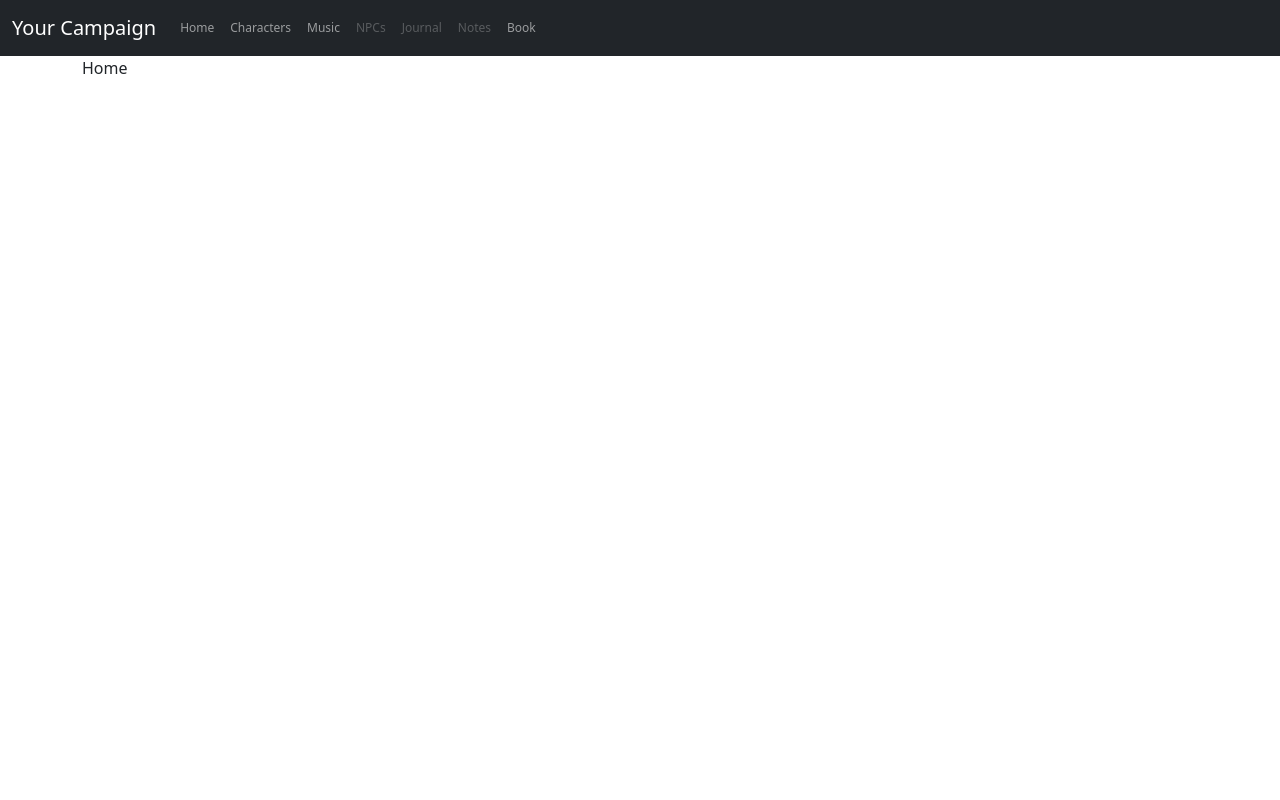
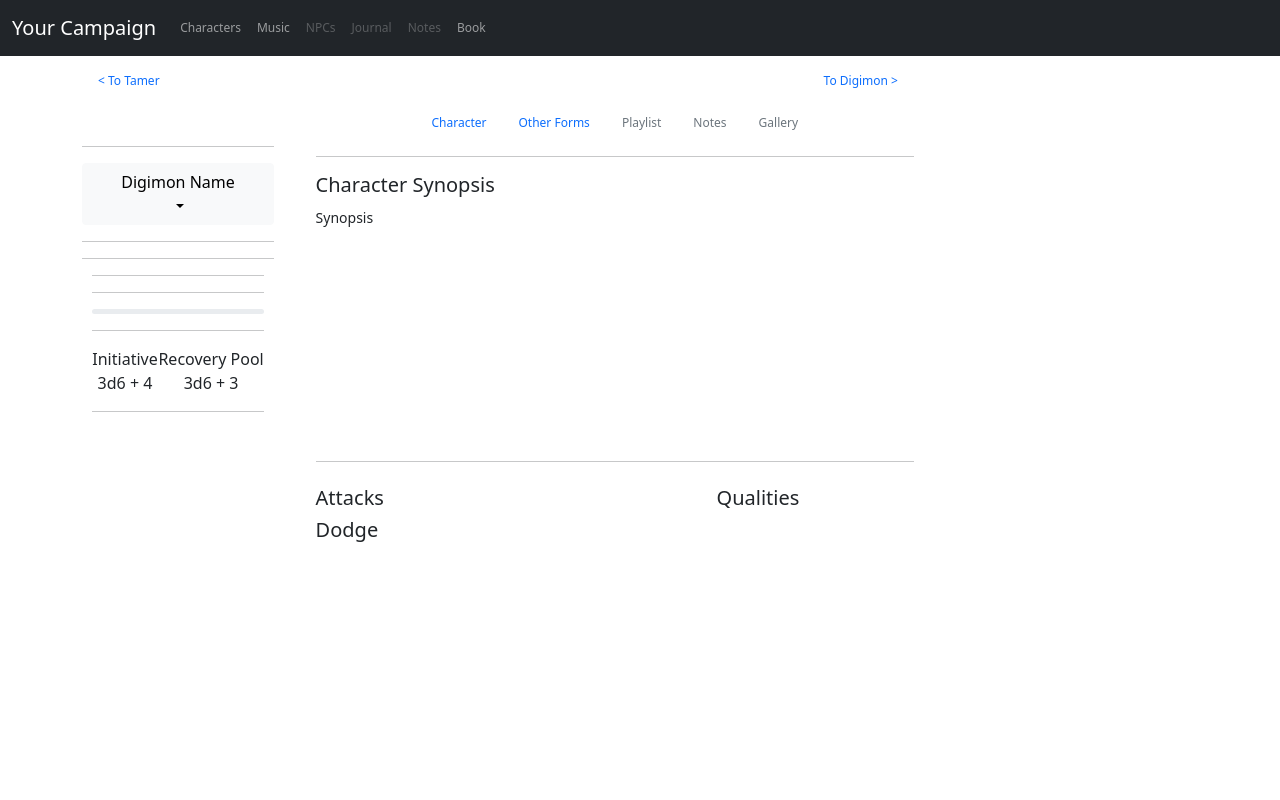
Before and after one commit to Kranic/Testing2, a plain HTML site: page index.html in a window 1280 px wide. Shown: the top 800 px of the page. Drawn offline with nearby package versions, Linux system fonts and the light colour scheme; no server answers.

Commit message:
fixed some issues

```diff
--- a/index.html
+++ b/index.html
@@ -29,9 +29,9 @@
 </button>
 <div class="collapse navbar-collapse" id="navbarNav">
 <ul class="nav navbar-nav" role="tablist">
-<li class="nav-item">
+<!-- <li class="nav-item">
 <a class="nav-link" aria-current="page" data-bs-toggle="tab" data-bs-target="#home" type="button"  href="#home">Home</a>
-</li>
+</li> -->
 <li class="nav-item">
 <a class="nav-link" data-bs-toggle="tab" data-bs-target="#characters" type="button"  href="#characters">Characters</a>
 </li>
@@ -62,9 +62,9 @@
 <div class="container tab-content">
 <!--Nav Containers---------------------------->
 
-<div id="home" class="tab-pane fade navpage show active">Home</div>
+<div id="home" class="tab-pane fade navpage">Home</div>
 
-<div id="characters" class="tab-pane fade navpage">
+<div id="characters" class="tab-pane fade navpage show active">
 
 <nav id="character_nav" class="nav navbar" style="max-width:65vw;">
 
@@ -320,10 +320,16 @@
 
 <div>
 <div>
+
+
 <div id="digimon_stat_block_stage"></div>
-<div  class="d-flex justify-content-between mx-auto"  style="display: flex;">
+
+<div style="width:95%; padding-right: 3%;"></div>
+
+<div class="d-flex justify-content-between mx-auto"  style="display: flex;">
 </div>
 
+<div class="progress" style="height:5px">
 </div>
 </div>
 
```
